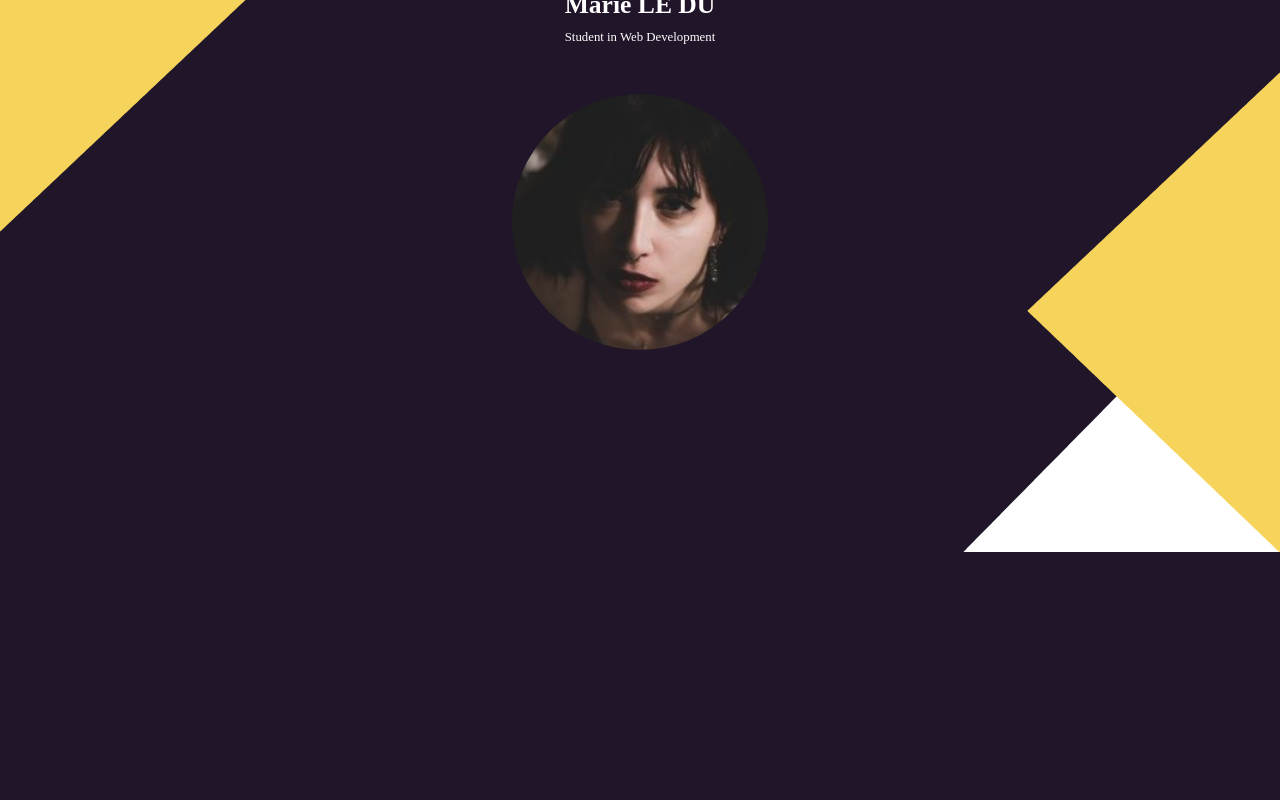
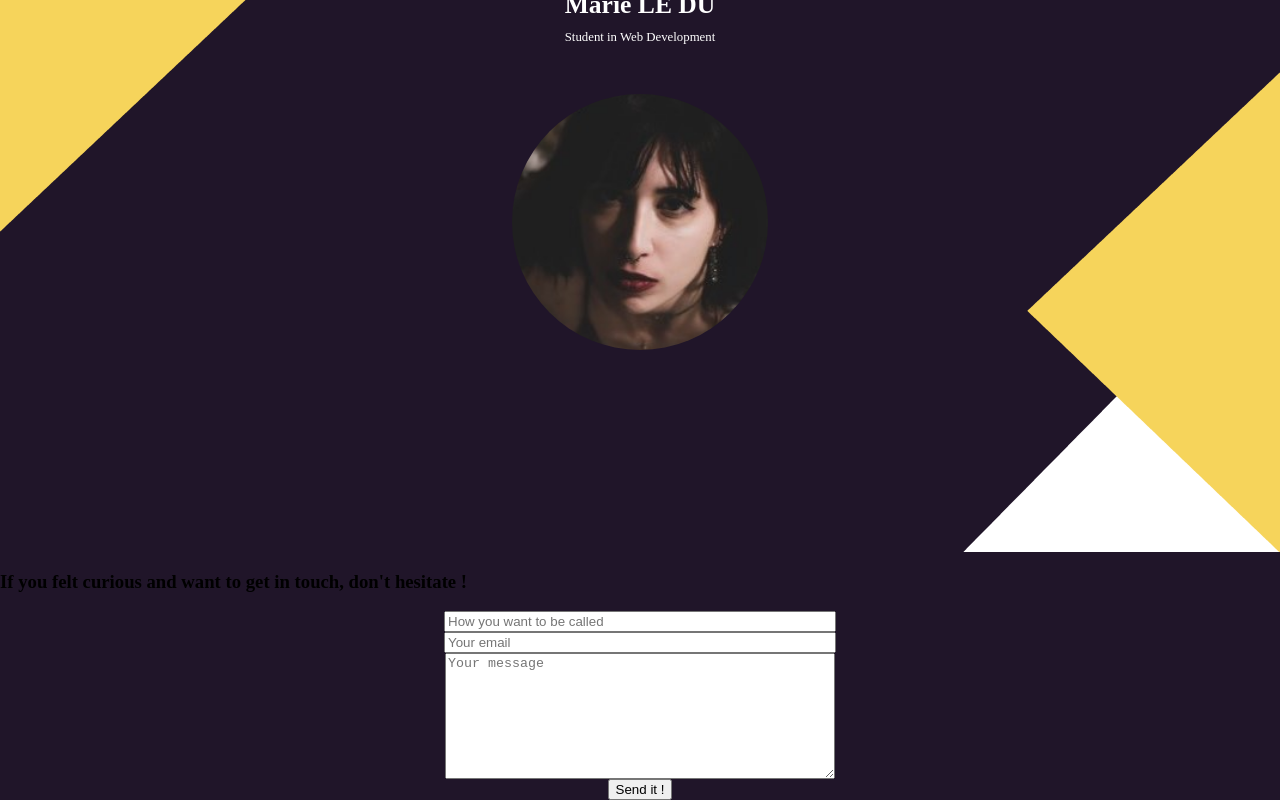
Before and after one commit to MoumouLD/marield.github.io, a React (Create React App) app in the folder portfolio/: page / in a window 1280 px wide. Shown: the part 248-1048 px from the top of the page. Before the commit the page ends 800 px from the top, so only its background shows below. Built offline with nearby package versions, Linux system fonts and the light colour scheme; a web font is replaced by a local one.

Commit message:
add form

```diff
--- a/portfolio/src/App.js
+++ b/portfolio/src/App.js
@@ -1,12 +1,14 @@
 import './App.css';
 import Triangle from "./assets/Triangle.png"
 import Header from './containers/Header/Header';
+import Contact from './containers/Contact/Contact';
 
 function App() {
   return (
     <div className="App">
       <img id='triangle-top' src={Triangle} alt='triangle'/>
       <Header/>
+      <Contact/>
       <img id='triangle-bot' src={Triangle} alt='triangle'/>
     </div>
   );
--- /dev/null
+++ b/portfolio/src/containers/Contact/Contact.css
@@ -0,0 +1,14 @@
+#contact_container {
+    width: 100vw;
+}
+
+#form {
+    display: flex;
+    flex-direction: column;
+    align-items: center;
+}
+
+#contact_container form input, textarea{
+    width: 30vw;
+
+}
--- /dev/null
+++ b/portfolio/src/containers/Contact/Contact.jsx
@@ -0,0 +1,18 @@
+import React from "react";
+import './Contact.css';
+
+const Contact = () => {
+    return (
+        <div id="contact_container">
+            <h3>If you felt curious and want to get in touch, don't hesitate !</h3>
+            <form action='' id="form">
+                <input type="text"  placeholder="How you want to be called" required/>
+                <input type="email"  placeholder="Your email" required/>
+                <textarea name="message" rows="8" placeholder="Your message" required></textarea>
+                <button type="submit">Send it !</button>
+            </form>
+        </div>
+    )
+}
+
+export default Contact;
```
